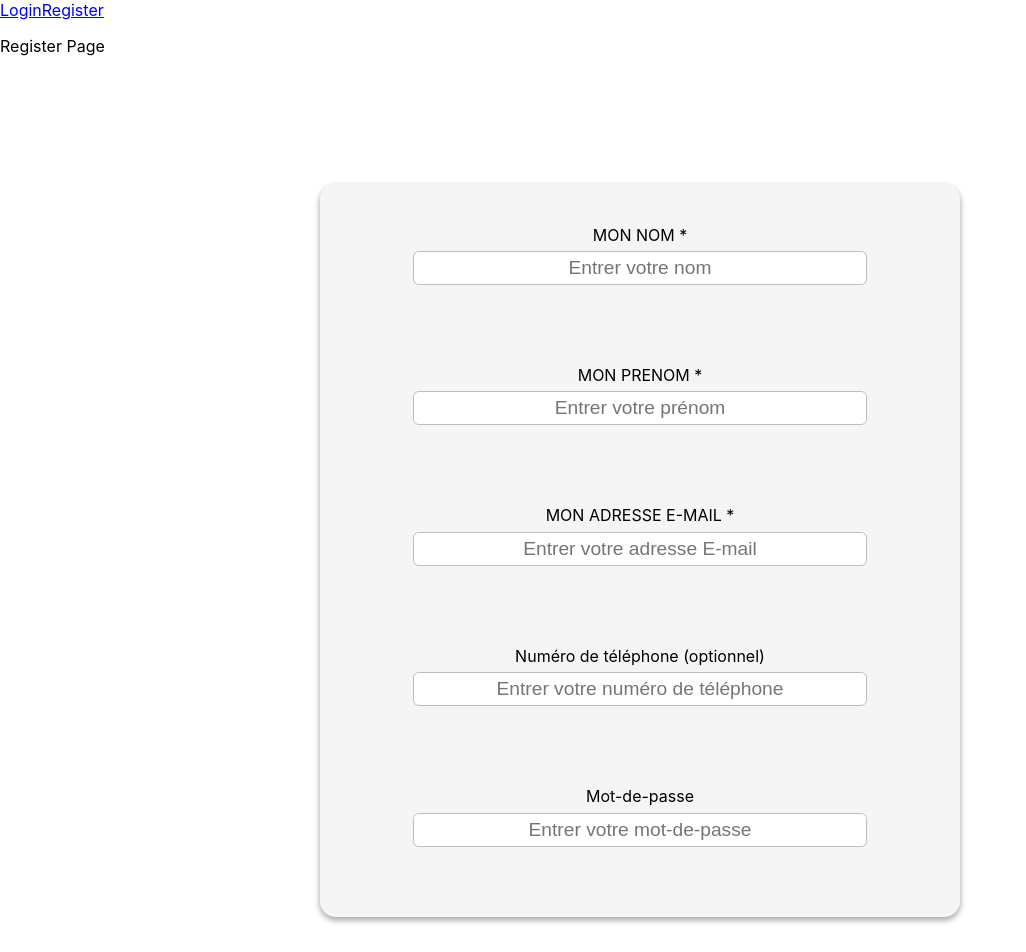
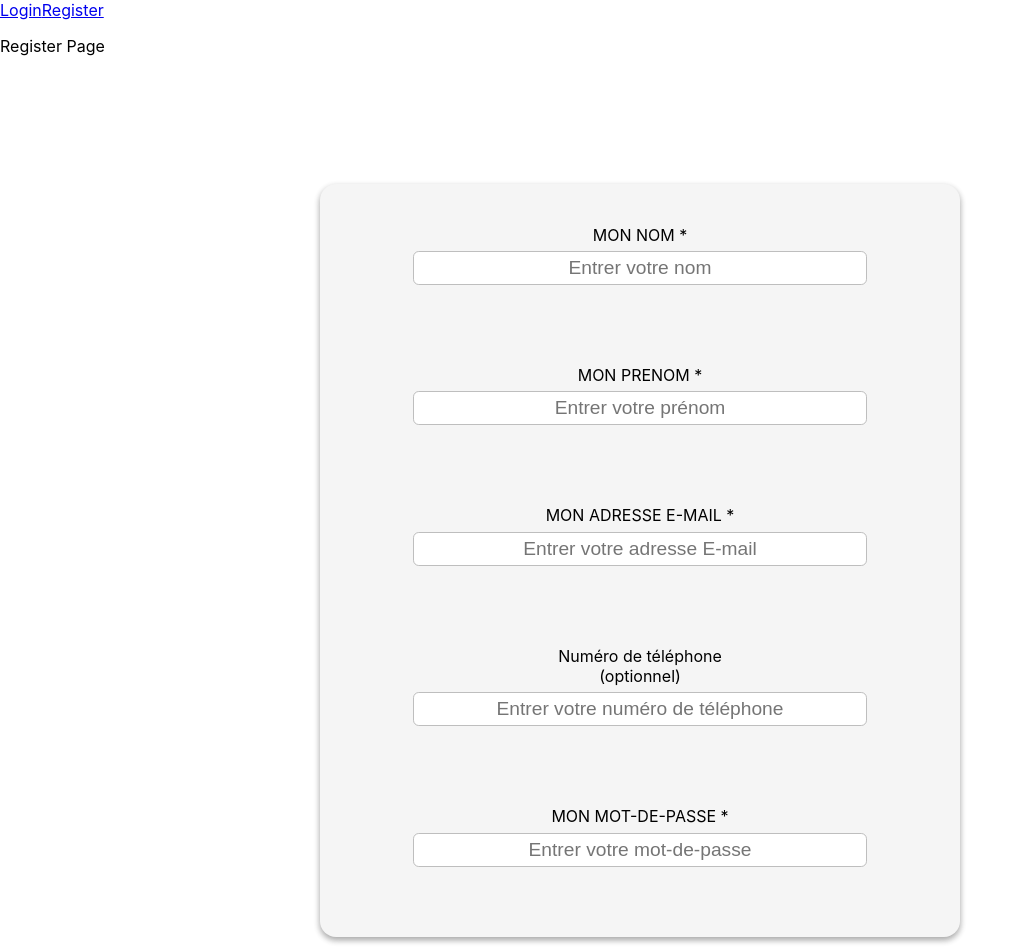
Before and after one commit to Magikmagnum/web-app, a React (Create React App) app: page /register in a window 1280 px wide. Shown: the top 952 px of the page, without its empty margins (0-1026 px from the left). Built offline with nearby package versions, Linux system fonts and the light colour scheme.

Commit message:
update PasswordInput component label

```diff
--- a/src/components/PasswordInput/PasswordInput.tsx
+++ b/src/components/PasswordInput/PasswordInput.tsx
@@ -1,4 +1,5 @@
 import React, { useState } from 'react';
+import "./PasswordInput.scss"
 
 interface IPasswordInputProps {
     passwordInputFunc:(value: string) => void
@@ -38,7 +39,7 @@ const PasswordInput: React.FunctionComponent<IPasswordInputProps> = (props) => {
         <>
             <label
             htmlFor="password"
-            >Mot-de-passe
+            >MON MOT-DE-PASSE *
             </label>
             <input
             type="password"
```
